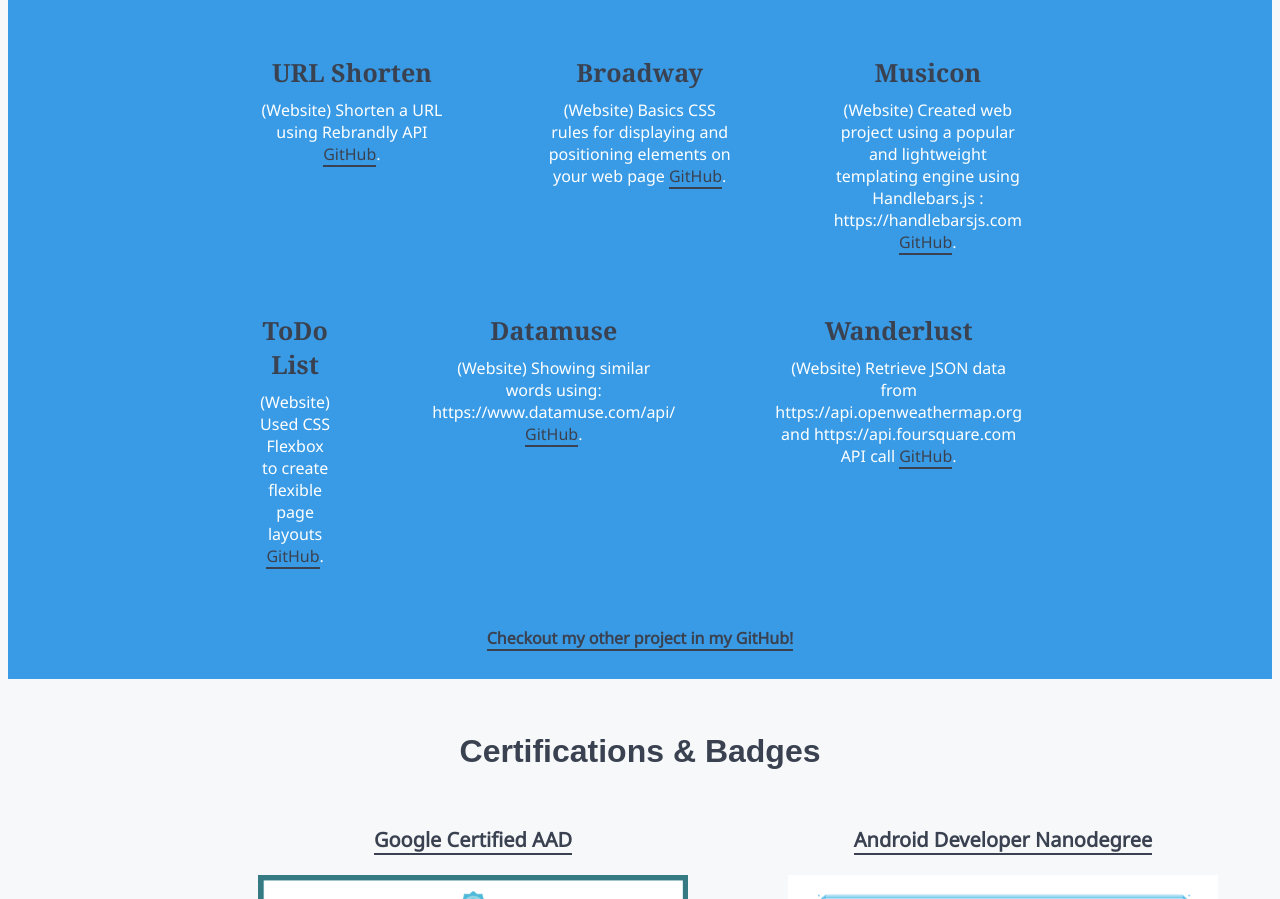
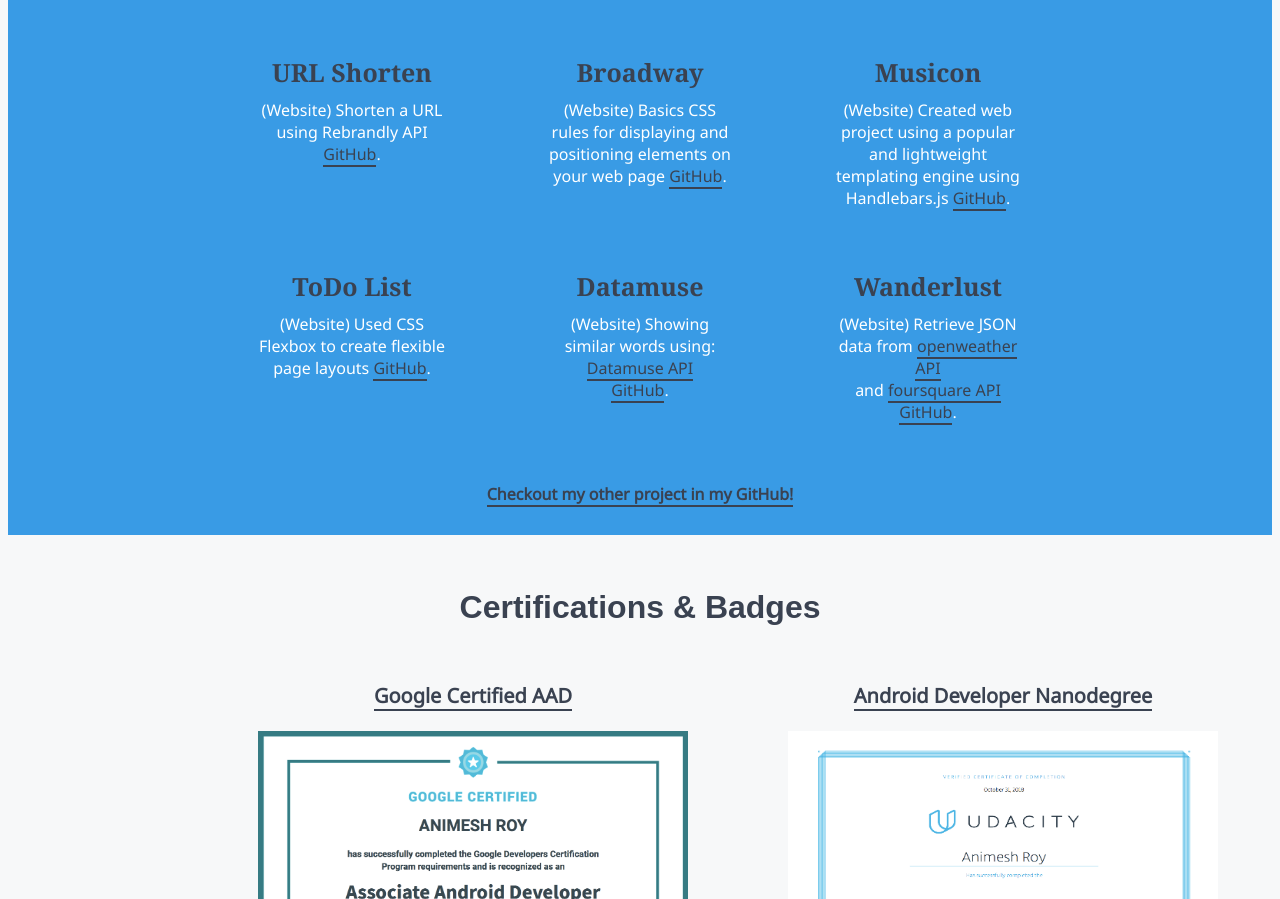
Before and after one commit to animeshroydev/animeshroydev.github.io, a plain HTML site: page index.html in a window 1280 px wide. Shown: the part 2455-3354 px from the top of the page. Drawn offline with Linux system fonts and the light colour scheme.

Commit message:
made changes

```diff
--- a/css/style.css
+++ b/css/style.css
@@ -221,6 +221,14 @@
         height: auto;
         width: 150px;
     }
+
+    .wanderlust {
+        font-size: 14px;
+    }
+
+    .box {
+        display: inline-block;
+    }
   }
 
 #certcolor {
--- a/index.html
+++ b/index.html
@@ -137,8 +137,8 @@
                     <p class="androiddes" id="libdesc">(Website) Basics CSS rules for displaying and positioning elements on your web page <span class="firstu" id="register"><a id="anchor" href="https://github.com/animeshroydev/Broadway">GitHub</a></span>.</p>
                 </div>
                 <div class="box">
-                    <p class="android" id="lib">Musicon</p>
-                    <p class="androiddes" id="libdesc">(Website) Created web project using a popular and lightweight templating engine using Handlebars.js : https://handlebarsjs.com <span class="firstu" id="register"><a id="anchor" href="https://github.com/animeshroydev/Musicon">GitHub</a></span>.</p>
+                    <p class="android wanderlust" id="lib">Musicon</p>
+                    <p class="androiddes wanderlust" id="libdesc">(Website) Created web project using a popular and lightweight templating engine using Handlebars.js <span class="firstu" id="register"><a id="anchor" href="https://github.com/animeshroydev/Musicon">GitHub</a></span>.</p>
                 </div>
             </div>
         </div>
@@ -152,14 +152,21 @@
                 <div class="box">
                     <p class="android" id="lib">Datamuse</p>
                     <p class="androiddes" id="libdesc">
-                            (Website) Showing similar words using: https://www.datamuse.com/api/
-                        <span class="firstu" id="register"><a id="anchor" href="https://github.com/animeshroydev/TodoFlexboxApp">GitHub</a></span>.</p>
+                            (Website) Showing similar words using: <br>
+
+                            <span class="firstu" id="register"><a id="anchor" href="https://www.datamuse.com/api/">Datamuse API</a></span>
+
+                        <span class="firstu" id="register"><a id="anchor" href="https://github.com/animeshroydev/DatamuseAPI"><br>GitHub</a></span>.</p>
                 </div>
                 <div class="box">
-                    <p class="android" id="lib">Wanderlust</p>
-                    <p class="androiddes" id="libdesc">
-                            (Website) Retrieve JSON data from https://api.openweathermap.org and https://api.foursquare.com API call
-                        <span class="firstu" id="register"><a id="anchor" href="https://github.com/animeshroydev/TodoFlexboxApp"> GitHub</a></span>.</p>
+                    <p class="android wanderlust" id="lib">Wanderlust</p>
+                    <p class="androiddes wanderlust" id="libdesc">
+                            (Website) Retrieve JSON data from
+            <span class="firstu" id="register"><a id="anchor" href="https://api.openweathermap.org">openweather API</a></span>
+                            <br> and
+
+            <span class="firstu" id="register"><a id="anchor" href="https://api.foursquare.com">foursquare API</a></span>
+                        <span class="firstu" id="register"><a id="anchor" href="https://github.com/animeshroydev/Wanderlust"><br>GitHub</a></span>.</p>
                 </div>
             </div>
         </div>
```
